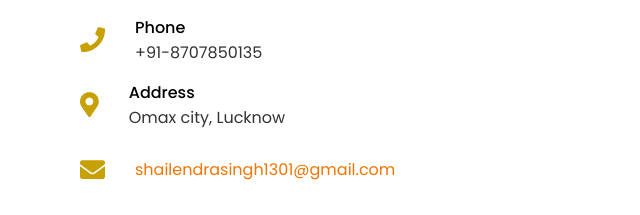
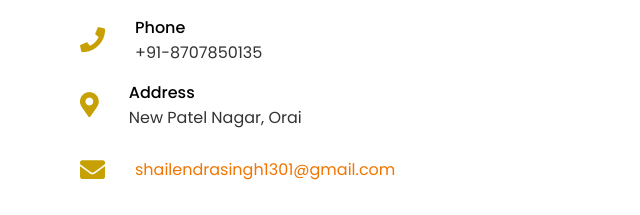
Before and after one commit to shailendra1301/Shailendra-portfolio, a plain HTML site: page index.html in a window 1280 px wide. Shown: the part 3783-3998 px from the top of the page, 0-640 px from the left. Drawn offline with nearby package versions, Linux system fonts and the light colour scheme.

Commit message:
Update index.html

```diff
--- a/index.html
+++ b/index.html
@@ -231,7 +231,7 @@
                             <i class="fas fa-map-marker-alt"></i>
                             <div class="info">
                                 <div class="head">Address</div>
-                                <div class="sub-title">Omax city, Lucknow</div>
+                                <div class="sub-title">New Patel Nagar, Orai</div>
                             </div>
                         </div>
                         <div class="row">
```
